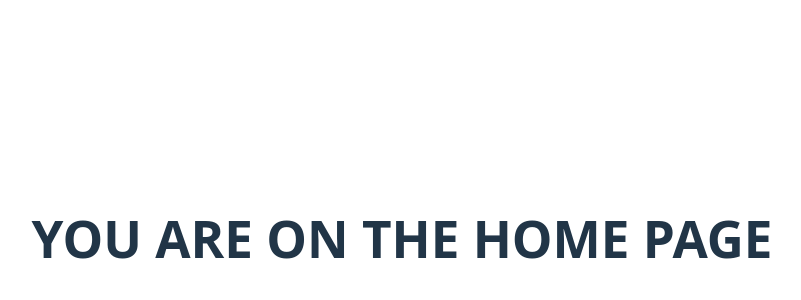
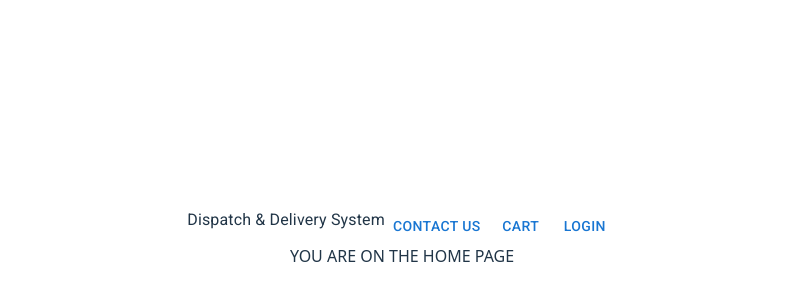
Before and after one commit to shujiejune/Circuit-frontend, a React (Vite) app: page / in a window 1280 px wide. Shown: the part 162-462 px from the top of the page, without its empty margins (238-1039 px from the left). Built offline with nearby package versions, Linux system fonts and the light colour scheme.

Commit message:
chore: configure Tailwind CSS with Vite

```diff
--- a/package.json
+++ b/package.json
@@ -12,6 +12,7 @@
   "dependencies": {
     "@emotion/react": "^11.14.0",
     "@emotion/styled": "^11.14.0",
+    "@fontsource/roboto": "^5.2.6",
     "@mui/material": "^7.1.2",
     "@react-google-maps/api": "^2.20.7",
     "@tailwindcss/postcss": "^4.1.10",
--- a/src/App.tsx
+++ b/src/App.tsx
@@ -4,12 +4,14 @@ import './App.css';
 import HomePage from './pages/HomePage';
 import DeliveryRoutingPage from './pages/DeliveryRoutingPage';
 import ScheduleDelivery from './pages/ScheduleDeliveryPage';
+import NavBar from './components/NavBar';
 
 function App() {
   // const [count, setCount] = useState(0);
 
   return (
     <>
+      <NavBar></NavBar>
       <Routes>
         <Route path="/" element={<HomePage />} />
         <Route path="/deliveryrouting" element={<DeliveryRoutingPage />} />
--- a/src/components/NavBar.tsx
+++ b/src/components/NavBar.tsx
@@ -1,13 +1,13 @@
 import { useNavigate } from 'react-router-dom';
-import { Button } from '@mui/material';
+import { Button, Typography } from '@mui/material';
 
 export default function NavBar() {
   const navigate = useNavigate();
 
   return (
-    <div>
+    <div className="flex ">
       <div>
-        <h3>Dispatch & Delivery System</h3>
+        <Typography>Dispatch & Delivery System</Typography>
       </div>
       <div>
         <Button
--- a/src/index.css
+++ b/src/index.css
@@ -1,6 +1,4 @@
-/* @tailwind base;
-@tailwind components;
-@tailwind utilities; */
+@import 'tailwindcss';
 
 :root {
   font-family: system-ui, Avenir, Helvetica, Arial, sans-serif;
--- a/src/main.tsx
+++ b/src/main.tsx
@@ -3,6 +3,10 @@ import { createRoot } from 'react-dom/client';
 import './index.css';
 import App from './App.tsx';
 import { BrowserRouter } from 'react-router-dom';
+import '@fontsource/roboto/300.css';
+import '@fontsource/roboto/400.css';
+import '@fontsource/roboto/500.css';
+import '@fontsource/roboto/700.css';
 
 createRoot(document.getElementById('root')!).render(
   <StrictMode>
--- a/src/pages/HomePage.tsx
+++ b/src/pages/HomePage.tsx
@@ -1,3 +1,3 @@
 export default function HomePage() {
-  return <h1>YOU ARE ON THE HOME PAGE</h1>;
+  return <h5>YOU ARE ON THE HOME PAGE</h5>;
 }
```
Also changed, not shown: 1 other file (tests, documents, lock files or other folders).
